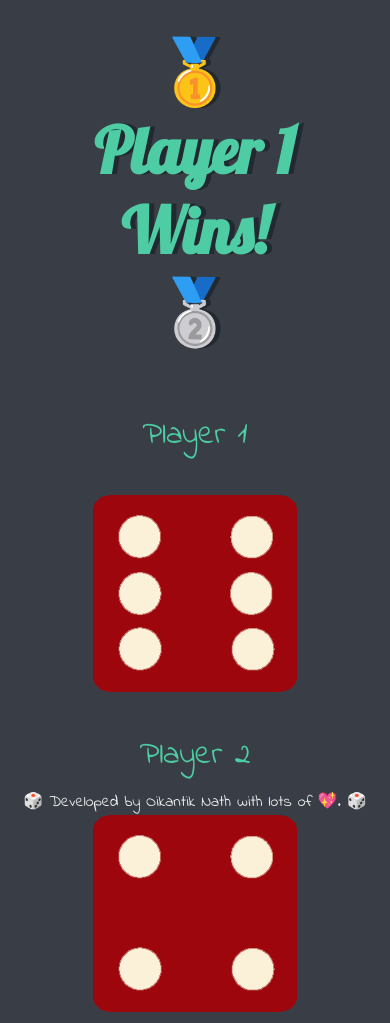
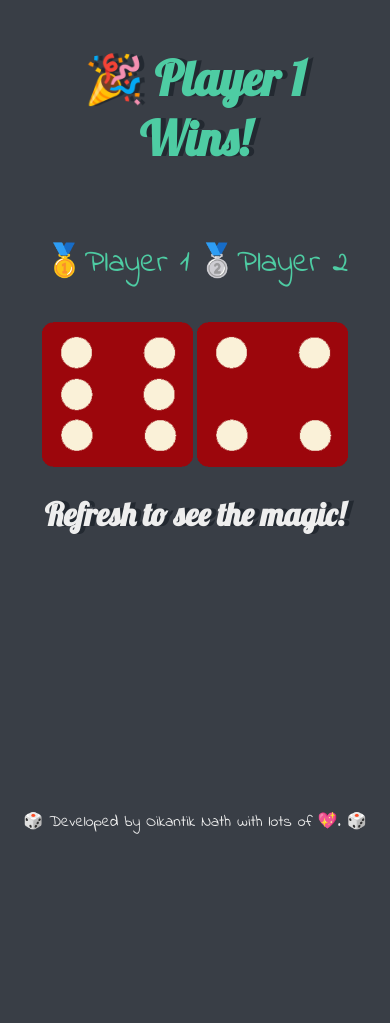
Before and after one commit to oikn2018/Dicee, a plain HTML site: page index.html in a window 390 px wide. After the commit the page ends 844 px from the top, so only its background shows below. Drawn offline with Linux system fonts and the light colour scheme.

Commit message:
Made the site responsive

```diff
--- a/dicee.js
+++ b/dicee.js
@@ -10,10 +10,15 @@ let diceImg2 = "dice" + randomNumber2 + ".png";
 let dicePlayer1 = document.querySelector(".img1").setAttribute("src", "images/" + diceImg1);
 let dicePlayer2 = document.querySelector(".img2").setAttribute("src", "images/" + diceImg2);
 
+
 if (randomNumber1 > randomNumber2) {
-    document.querySelector("h1").textContent = "🥇 Player 1 Wins! 🥈";
+    document.querySelector(".player-1 p").textContent = "🥇Player 1";
+    document.querySelector(".player-2 p").textContent = "🥈Player 2";
+    document.querySelector("h1").textContent = "🎉 Player 1 Wins!";
 } else if (randomNumber1 < randomNumber2) {
-    document.querySelector("h1").textContent = "🥈 Player 2 Wins! 🥇";
+    document.querySelector(".player-2 p").textContent = "🥇Player 2";
+    document.querySelector(".player-1 p").textContent = "🥈Player 1";
+    document.querySelector("h1").textContent = "🎉 Player 2 Wins!";
 } else {
-    document.querySelector("h1").textContent = "It's a draw!";
+    document.querySelector("h1").textContent = "😥 It's a draw!";
 }
--- a/index.html
+++ b/index.html
@@ -14,15 +14,17 @@
     <div class="container">
         <h1>Refresh Me</h1>
 
-        <div class="dice">
+        <div class="dice player-1">
             <p>Player 1</p>
             <img class="img1" src="images/dice6.png">
         </div>
 
-        <div class="dice">
+        <div class="dice player-2">
             <p>Player 2</p>
             <img class="img2" src="images/dice6.png">
         </div>
+
+        <h3>Refresh to see the magic!</h3>
 
     </div>
 
--- a/styles.css
+++ b/styles.css
@@ -15,15 +15,26 @@ html {
 
 body {
     background-color: #393E46;
-    margin-bottom: 200px;
+    margin-bottom: 50px;
+}
+
+h1,
+h3 {
+    margin: 10px;
+    font-family: 'Lobster', cursive;
+    text-shadow: 5px 0 #232931;
 }
 
 h1 {
-    margin: 30px;
-    font-family: 'Lobster', cursive;
-    text-shadow: 5px 0 #232931;
+    margin-top: 25px;
     font-size: 4rem;
     color: #4ECCA3;
+}
+
+h3 {
+    margin: 20px;
+    font-size: 2rem;
+    color: #EEEEEE;
 }
 
 p {
@@ -41,8 +52,62 @@ footer {
     left: 0px;
     bottom: 0px;
     right: 0px;
-    padding-bottom: 30px;
+    padding-bottom: 10px;
     color: #EEEEEE;
     text-align: center;
     font-family: 'Indie Flower', cursive;
 }
+
+@media (max-width: 800px) {
+    html {
+        min-height: 70%;
+    }
+    body {
+        background-color: #393E46;
+        margin-bottom: 50px;
+        display: flex;
+    }
+    .container {
+        width: 90%;
+        margin: auto;
+        text-align: center;
+    }
+    .dice {
+        width: 45%;
+        text-align: center;
+        display: inline-block;
+    }
+    h1,
+    h3 {
+        font-family: 'Lobster', cursive;
+        text-shadow: 5px 0 #232931;
+    }
+    h1 {
+        margin: 40px 0;
+        font-size: 3rem;
+        color: #4ECCA3;
+    }
+    h3 {
+        margin: 20px 0;
+        font-size: 2rem;
+        color: #EEEEEE;
+    }
+    p {
+        font-size: 2rem;
+        color: #4ECCA3;
+        font-family: 'Indie Flower', cursive;
+    }
+    img {
+        width: 100%;
+    }
+    footer {
+        position: absolute;
+        left: 0px;
+        bottom: 0px;
+        right: 0px;
+        padding-bottom: 10px;
+        color: #EEEEEE;
+        text-align: center;
+        font-family: 'Indie Flower', cursive;
+    }
+}
```
